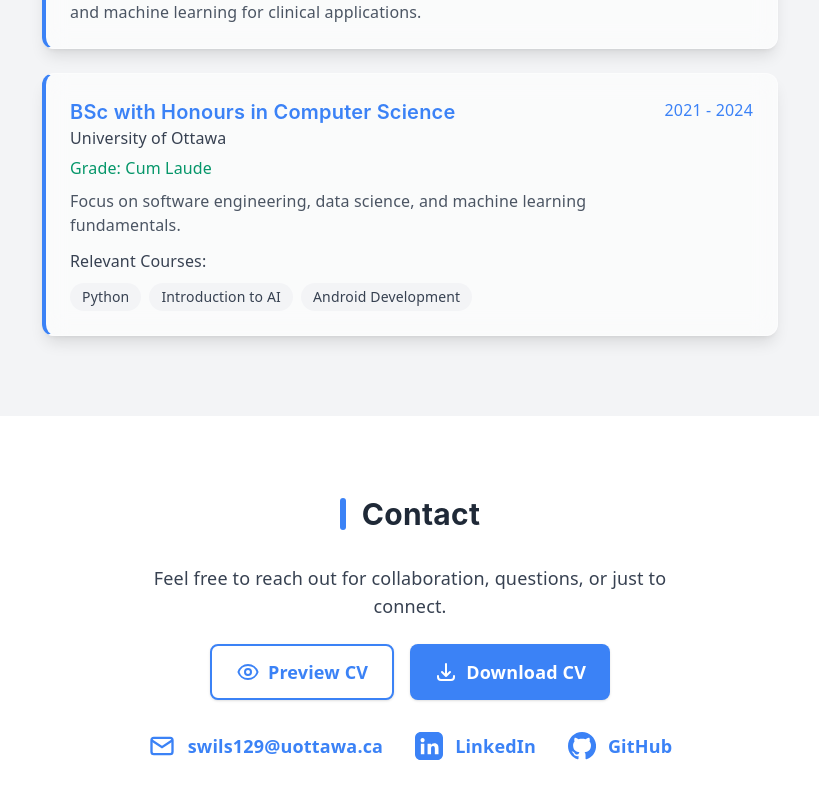
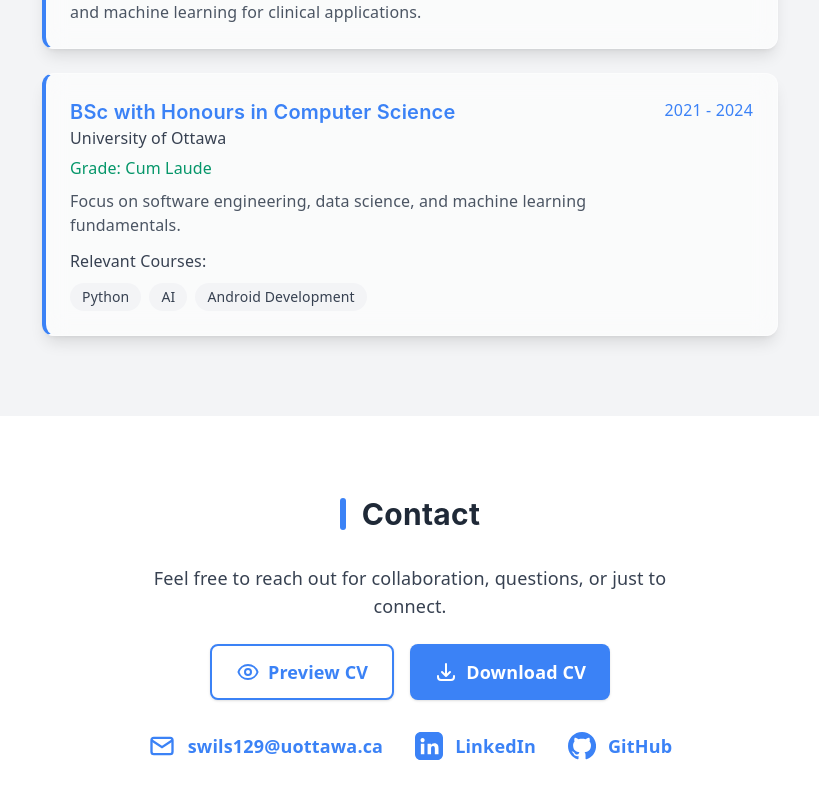
Before and after one commit to steven-n-wilson/steven-n-wilson.github.io, a React (Vite) app: page / in a window 1280 px wide. Shown: the part 3792-4590 px from the top of the page, without its empty margins (230-1049 px from the left). Built offline with nearby package versions, Linux system fonts and the light colour scheme.

Commit message:
Update Education.jsx

```diff
--- a/src/components/Education.jsx
+++ b/src/components/Education.jsx
@@ -16,7 +16,7 @@ const education = [
     details: 'Focus on software engineering, data science, and machine learning fundamentals.',
     relevantCourses: [
       'Python',
-      'Introduction to AI',
+      'AI',
       'Android Development',
     ],
   }
```
